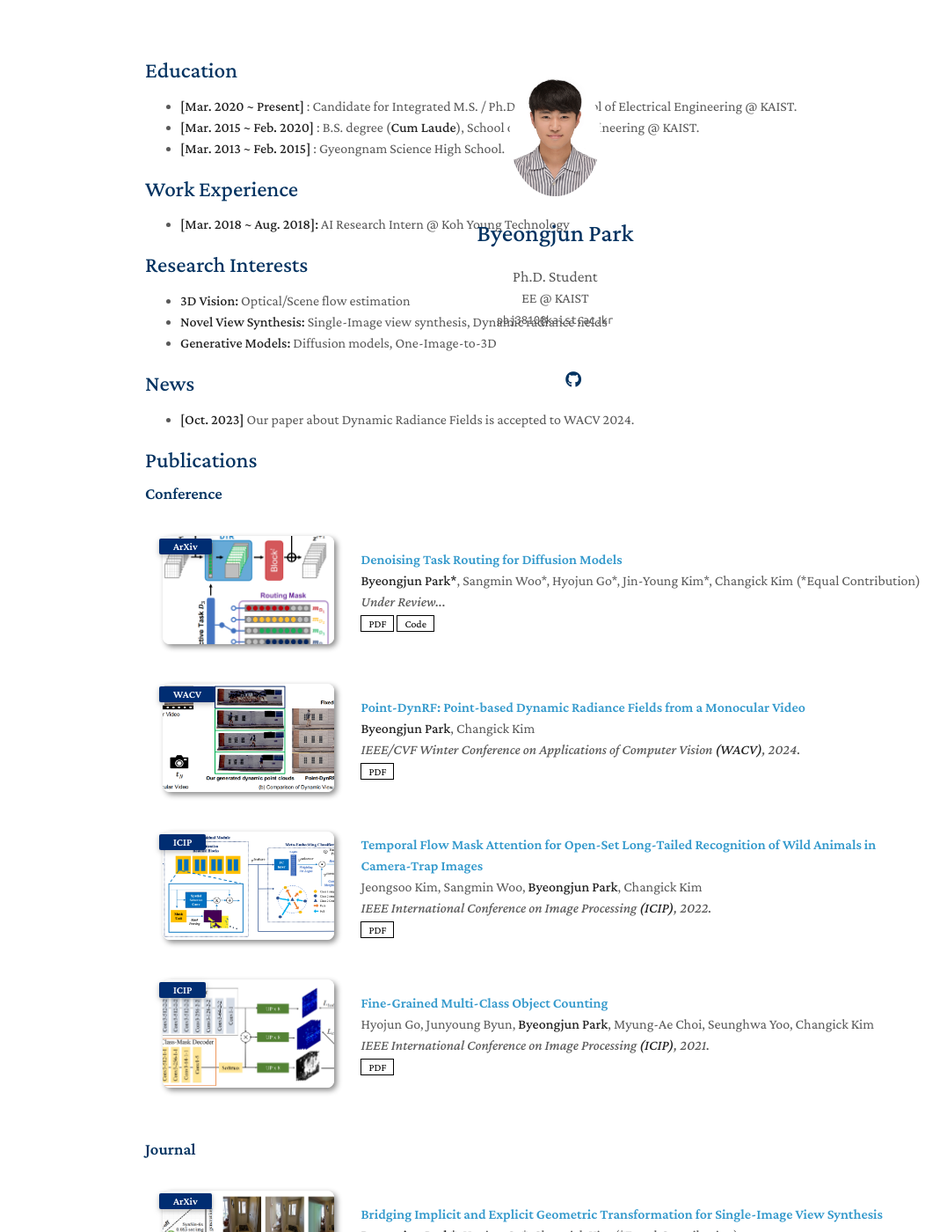
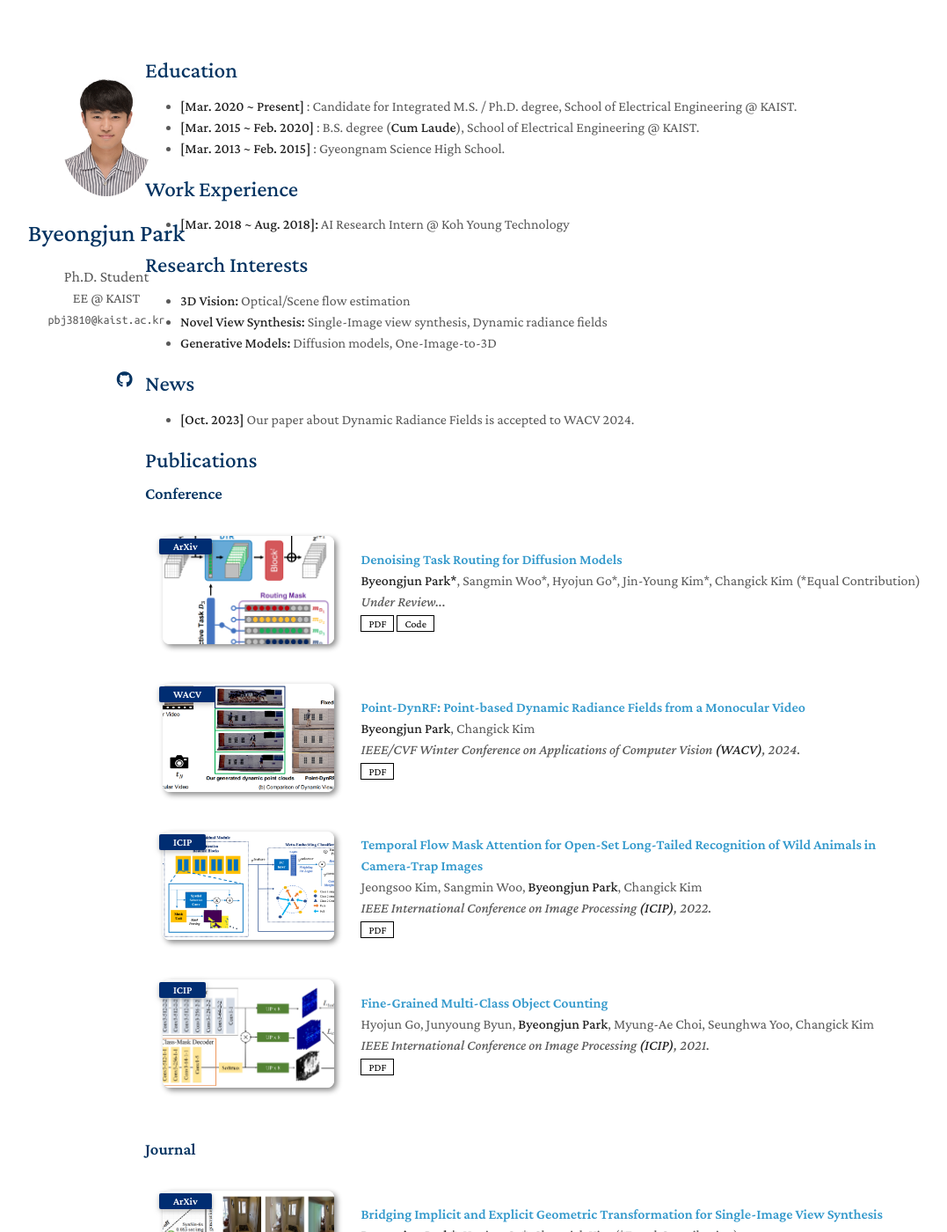
Before and after one commit to byeongjun-park/byeongjun-park.github.io, a Jekyll site: the page built from index.md, in a window 1280 px wide and 1400 px high. Shown: the whole window at 88% size, without its empty margins (55-1132 px from the left). Built offline with Jekyll 4.4.1, drawn with Linux system fonts in a browser that asks for light colours; nearby versions of some CDN libraries; a style sheet for code colours, icons or effects is not loaded; our own code applies the rules of GitHub Pages for plain Markdown files.

Commit message:
profile update

```diff
--- a/_sass/minimal-light-no-dark-mode.scss
+++ b/_sass/minimal-light-no-dark-mode.scss
@@ -287,7 +287,7 @@ header {
   float:left;
   position:fixed;
   left: 50%;
-  transform: translateX(-30%);
+  transform: translateX(-250%);
   -webkit-font-smoothing:subpixel-antialiased;
   padding-top:4.0em;
   text-align:center
--- a/_sass/minimal-light.scss
+++ b/_sass/minimal-light.scss
@@ -360,7 +360,7 @@ header {
   float:left;
   position:fixed;
   left: 50%;
-  transform: translateX(-30%);
+  transform: translateX(-250%);
   -webkit-font-smoothing:subpixel-antialiased;
   padding-top:4.0em;
   text-align:center
```
